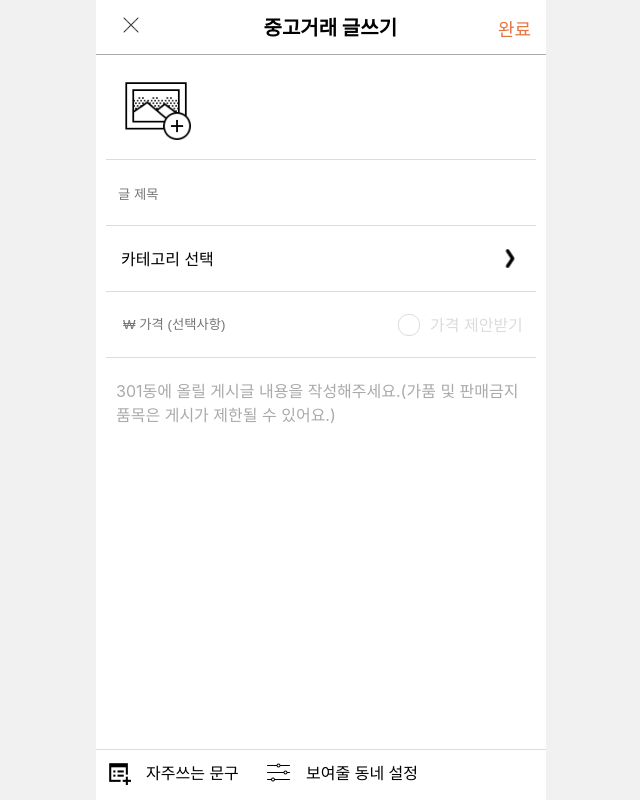
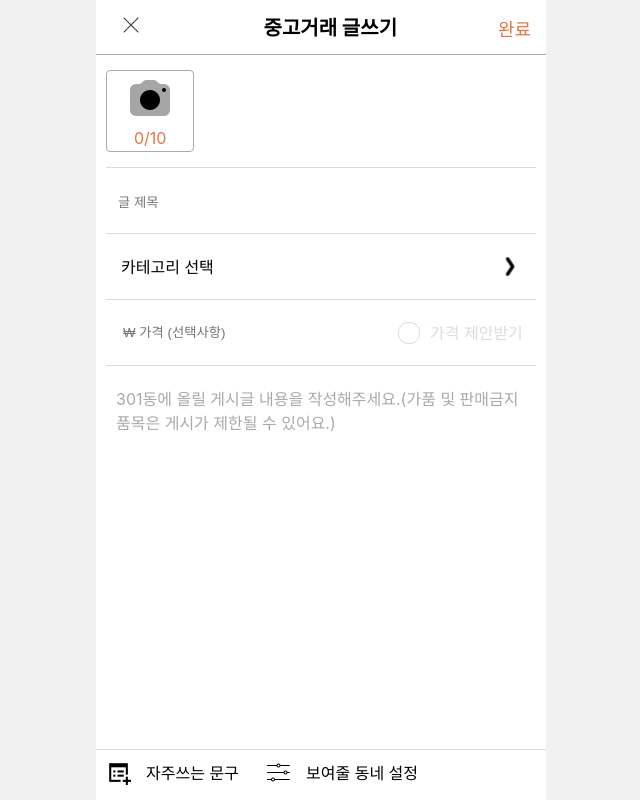
Before and after one commit to wafflestudio19-5/team6-web, a React (Create React App) app: page /write in a window 1280 px wide. Shown: the whole page, without its empty margins (319-959 px from the left). Built offline with nearby package versions, Linux system fonts and the light colour scheme.

Commit message:
feat: Add Image Upload

```diff
--- a/src/App.tsx
+++ b/src/App.tsx
@@ -1,7 +1,7 @@
 import React from "react";
 import "./App.scss";
 import Login from "./components/Login/Login";
-import { BrowserRouter, Navigate, Route, Routes } from "react-router-dom";
+import {BrowserRouter, Navigate, Route, Routes, useNavigate} from "react-router-dom";
 import Main from "./components/Main/Main";
 import Article from "./components/Article/Article";
 import SignUp from "./components/SignUpPage/SignUp";
--- a/src/components/Article/Article.module.scss
+++ b/src/components/Article/Article.module.scss
@@ -130,6 +130,15 @@
       margin: 15px;
       .title {
         font-size: 24px;
+        display: flex;
+        .reservation {
+          color: #41b675;
+          margin-right: 4px;
+        }
+        .saleClosed {
+          color: #aaaaaa;
+          margin-right: 4px;
+        }
       }
     }
   }
--- a/src/components/Article/Article.tsx
+++ b/src/components/Article/Article.tsx
@@ -17,19 +17,20 @@ import { withHistory } from "slate-history";
 
 type userData = {
   id: number;
-  name: string;
-  profile_img: string;
-  region: string;
+  name: string; //
+  profile_img: string; //
+  region: string; //
   title: string;
   product_img: string[];
   article: Descendant[];
   price: number;
   time: string;
-  temperature: number;
+  temperature: number; //
   category: string;
   chat: number;
   interest: number;
   hit: number;
+  sale_state: string
 };
 // 판매글 API랑 메인 페이지가 완성되지 않아서 더미데이터로 구현했습니다.
 
@@ -160,7 +161,15 @@ const Article = () => {
             <h1 className={styles.mannerTemp}>{user?.temperature}°C</h1>
           </div>
           <div className={styles.article}>
-            <h1 className={styles.title}>{user?.title}</h1>
+            <h1 className={styles.title}>
+              {user?.sale_state === "예약중" && (
+                  <div className={styles.reservation}>예약중</div>
+              )}
+              {user?.sale_state === "거래완료" && (
+                  <div className={styles.saleClosed}>거래완료</div>
+              )}
+              {user?.title}
+            </h1>
             <p>
               {user?.category}
               {user?.time}
--- a/src/components/Main/Home/Write/WriteArticle.module.scss
+++ b/src/components/Main/Home/Write/WriteArticle.module.scss
@@ -89,11 +89,43 @@
       width: calc(100% - 20px);
       margin: 0 10px 0 10px;
       border-bottom: 1px solid #dcdcdc;
-      .imageUpload {
-        width: 70px;
-        margin: 15px;
-        cursor: pointer;
+      .imageUploadContainer {
+        position: relative;
+        height: 80px;
+        margin: 15px 0 15px 0;
+        border: 1px solid #aaaaaa;
+        border-radius: 4px;
+        .imageUpload {
+          margin: 3px 15px 15px 19px;
+          cursor: pointer;
+        }
+        .imgCount {
+          position: relative;
+          top: -10px;
+          left: 27px;
+          color: #e97341;
+        }
       }
+
+      .imgInput {
+        display: none;
+      }
+      .carouselImgContainer {
+        .carouselImg {
+          width: 70px;
+          height: 70px;
+          margin: 15px 15px 0 15px;
+          object-fit: cover;
+        }
+        .deleteButton {
+          position: relative;
+          width: 20px;
+          top: -80px;
+          left: 75px;
+          cursor: pointer;
+        }
+      }
+
     }
     .titleWrapper {
       width: calc(100% - 20px);
--- a/src/components/Main/Home/Write/WriteArticle.tsx
+++ b/src/components/Main/Home/Write/WriteArticle.tsx
@@ -2,20 +2,34 @@ import styles from "./WriteArticle.module.scss";
 import confirmStyles from "./confirm.module.scss";
 
 import closeButton from "../../../../icons/closebutton.png";
-import imageUploadButton from "../../../../icons/imageUpload.png";
+import camera from "../../../../icons/camera.png";
 import sentence from "../../../../icons/addProperty.png";
 import setting from "../../../../icons/settingSlider.png";
 import backButton from "../../../../icons/leftArrow.png";
 import orangeCheck from "../../../../icons/orangecheck.png";
 import rightButton from "../../../../icons/right.png";
+import deleteButton from "../../../../icons/crossClose.png";
 
 import { useNavigate } from "react-router-dom";
-import { useMemo, useState, useEffect } from "react";
+import { useMemo, useState, useEffect, useRef } from "react";
 import { createEditor, Descendant, Node } from "slate";
 import { Editable, ReactEditor, Slate, withReact } from "slate-react";
 import { withHistory } from "slate-history";
 import dummyData from "../../../Article/DummyData";
 import * as React from "react";
+
+import "./slick.scss";
+import "slick-carousel/slick/slick-theme.css";
+
+import Slider from "react-slick";
+const settings = {
+  className: "left",
+  infinite: false,
+  centerPadding: "60px",
+  slidesToShow: 5,
+  swipeToSlide: true,
+  draggable: true,
+};
 
 const WriteArticle = () => {
   const [isModalOpen, setIsModalOpen] = useState<boolean>(false);
@@ -28,6 +42,9 @@ const WriteArticle = () => {
   const [value, setValue] = useState<Descendant[]>([
     { type: "paragraph", children: [{ text: "" }] },
   ]);
+  const [imgPreview, setImgPreview] = useState<string[]>([camera]);
+
+  const imgRef = useRef<HTMLInputElement>(null);
 
   useEffect(() => {
     if (toastState) {
@@ -70,10 +87,9 @@ const WriteArticle = () => {
   };
 
   const onClickDone = () => {
-    console.log(serialize(value).length);
     if (!title || !category || !serialize(value)) setIsConfirmOpen(true);
     else if (serialize(value).length <= 5) setToastState(true);
-    else {
+    else if (imgPreview.length === 1) {
       dummyData.push({
         id: Math.floor(Math.random() * Math.pow(10, 10)),
         name: "현재유저",
@@ -114,6 +130,66 @@ const WriteArticle = () => {
   const handleToast = () => {
     setToastState(true);
   };
+
+  const onClickImg = (e: React.MouseEvent) => {
+    imgRef.current?.click();
+  };
+
+  const onChangeImg = (e: React.ChangeEvent<HTMLInputElement>) => {
+    const nowImgList = e.target.files;
+    const nowImgUrlList = [...imgPreview];
+    if (!!nowImgList) {
+      for (let i = 0; i < nowImgList.length; i++) {
+        const nowImgUrl = URL.createObjectURL(nowImgList[i]);
+        nowImgUrlList.push(nowImgUrl);
+      }
+    }
+    if (nowImgUrlList.length <= 11) setImgPreview(nowImgUrlList);
+    else console.log("이미지는 최대 10개까지 첨부할 수 있어요.");
+  };
+
+  const deleteImg = (image: string) => {
+    const newImgPreview = imgPreview.filter((e) => e !== image);
+    setImgPreview(newImgPreview);
+  };
+
+  const carouselImg = imgPreview.map((image) => {
+    if (image === camera && imgPreview.length === 1)
+      return (
+        <div className={styles.imageUploadContainer}>
+          <img
+            className={styles.imageUpload}
+            src={camera}
+            alt="이미지 업로드"
+            onClick={onClickImg}
+          />
+          <p className={styles.imgCount}>{imgPreview.length - 1}/10</p>
+        </div>
+      );
+    else if (image === camera && imgPreview.length !== 1)
+      return (
+        <div className={styles.imageUploadContainer}>
+          <img
+            className={styles.imageUpload}
+            src={camera}
+            alt="이미지 업로드"
+            onClick={onClickImg}
+          />
+          <p className={styles.imgCount}>{imgPreview.length - 1}/10</p>
+        </div>
+      );
+    return (
+      <div className={styles.carouselImgContainer}>
+        <img className={styles.carouselImg} src={image} alt={"상품 이미지"} />
+        <img
+          className={styles.deleteButton}
+          src={deleteButton}
+          alt={"이미지 제거"}
+          onClick={() => deleteImg(image)}
+        />
+      </div>
+    );
+  });
 
   return (
     <>
@@ -172,11 +248,15 @@ const WriteArticle = () => {
           </div>
           <div className={styles.contentWrapper}>
             <div className={styles.imageUploadWrapper}>
-              <img
-                className={styles.imageUpload}
-                src={imageUploadButton}
-                alt="이미지 업로드"
+              <input
+                className={styles.imgInput}
+                type="file"
+                accept="image/*"
+                multiple
+                ref={imgRef}
+                onChange={onChangeImg}
               />
+              <Slider {...settings}>{carouselImg}</Slider>
             </div>
             <div className={styles.titleWrapper}>
               <input
--- /dev/null
+++ b/src/components/Main/Home/Write/slick.scss
@@ -0,0 +1,100 @@
+/* Slider */
+
+.slick-slider {
+    position: relative;
+    display: block;
+    box-sizing: border-box;
+    -webkit-touch-callout: none;
+    -webkit-user-select: none;
+    -khtml-user-select: none;
+    -moz-user-select: none;
+    -ms-user-select: none;
+    user-select: none;
+    -ms-touch-action: pan-y;
+    touch-action: pan-y;
+    -webkit-tap-highlight-color: transparent;
+}
+.slick-list {
+    position: relative;
+    overflow: hidden;
+    display: block;
+    margin: 0;
+    padding: 0;
+
+    &:focus {
+        outline: none;
+    }
+
+    &.dragging {
+        cursor: pointer;
+        cursor: hand;
+    }
+}
+.slick-slider .slick-track,
+.slick-slider .slick-list {
+    -webkit-transform: translate3d(0, 0, 0);
+    -moz-transform: translate3d(0, 0, 0);
+    -ms-transform: translate3d(0, 0, 0);
+    -o-transform: translate3d(0, 0, 0);
+    transform: translate3d(0, 0, 0);
+}
+
+.slick-track {
+    position: relative;
+    left: 0;
+    top: 0;
+    display: block;
+    margin-left: 0;
+    margin-right: auto;
+
+    &:before,
+    &:after {
+        content: "";
+        display: table;
+    }
+
+    &:after {
+        clear: both;
+    }
+
+    .slick-loading & {
+        visibility: hidden;
+    }
+}
+.slick-slide {
+    float: left;
+    height: 100%;
+    min-height: 1px;
+    [dir="rtl"] & {
+        float: right;
+    }
+    img {
+        display: block;
+    }
+    &.slick-loading img {
+        display: none;
+    }
+
+    display: none;
+
+    &.dragging img {
+        pointer-events: none;
+    }
+
+    .slick-initialized & {
+        display: block;
+    }
+
+    .slick-loading & {
+        visibility: hidden;
+    }
+
+    .slick-vertical & {
+        display: block;
+        height: auto;
+        border: 1px solid transparent;
+    }
+}
+.slick-arrow.slick-hidden {
+    display: none;
+}
--- a/src/components/Profile/Profile.module.scss
+++ b/src/components/Profile/Profile.module.scss
@@ -50,6 +50,10 @@
     height: calc(100% - 40px);
     overflow-y: scroll;
     -ms-overflow-style: none;
+
+    &::-webkit-scrollbar {
+      display: none;
+    }
 
     .imageframe {
       position: absolute;
--- a/src/components/SalesHistory/SalesHistory.module.scss
+++ b/src/components/SalesHistory/SalesHistory.module.scss
@@ -76,5 +76,8 @@
 
     overflow-y: scroll;
     -ms-overflow-style: none;
+    &::-webkit-scrollbar {
+      display: none;
+    }
   }
 }
```
Also changed, not shown: src/components/Profile/ProfileButtons/ProfileButtons.tsx (+9 -10 lines), src/icons/camera.png (added), src/icons/crossClose.png (added).
